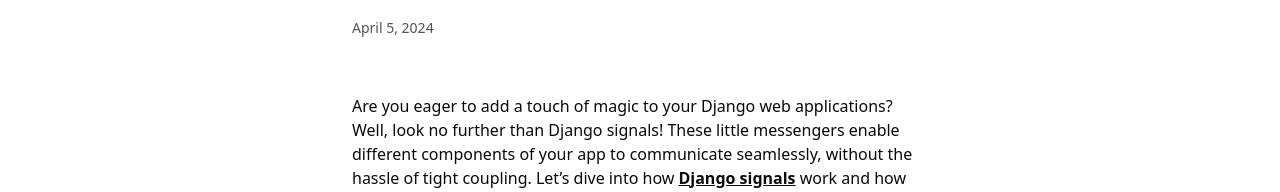
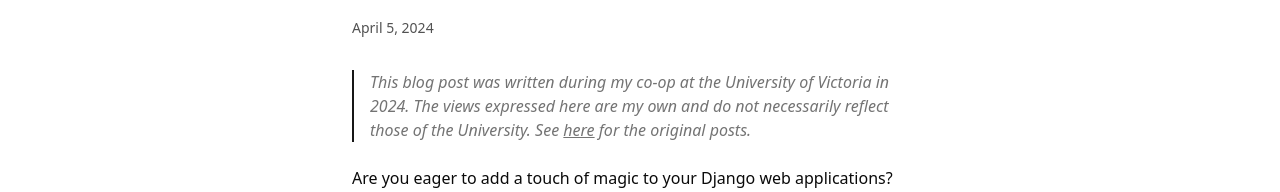
Before and after one commit to kgosal03/Personal-Portfolio-Karan-Gosal, a Next.js app: page /blogs/django-signals in a window 1280 px wide. Shown: the part 213-405 px from the top of the page. Built offline with nearby package versions, Linux system fonts and the light colour scheme.

Commit message:
add the blog post link

```diff
--- a/src/app/blogs/[slug]/page.tsx
+++ b/src/app/blogs/[slug]/page.tsx
@@ -17,8 +17,12 @@
     }));
 }
 
-export default async function BlogPage({ params }: { params: { slug: string } }) {
-  const { slug } = params;
+type BlogPageProps = {
+  params: Promise<{ slug: string }>;
+};
+
+export default async function BlogPage({ params }: BlogPageProps) {
+  const { slug } = await params;
 
   const postsDir = path.join(process.cwd(), "src/app/blogs/posts");
   const files = fs.readdirSync(postsDir);
@@ -39,12 +43,12 @@
     })
     .sort((a, b) => new Date(b.date).getTime() - new Date(a.date).getTime());
 
-  // ✅ Find current post index
+  // Find current post index
   const currentIndex = posts.findIndex((p) => p.slug === slug);
   const prevPost = currentIndex < posts.length - 1 ? posts[currentIndex + 1] : null;
   const nextPost = currentIndex > 0 ? posts[currentIndex - 1] : null;
 
-  // ✅ Load current post content
+  // Load current post content
   const filePath = path.join(postsDir, `${slug}.mdx`);
   if (!fs.existsSync(filePath)) notFound();
 
@@ -73,6 +77,25 @@
             );
           })()}
         </div>
+
+        {/* Custom blockquote */}
+        <blockquote className="border-l-2 border-primary pl-4 italic text-muted-foreground">
+          <p>
+            <em>
+              This blog post was written during my co-op at the University of
+              Victoria in 2024. The views expressed here are my own and do not
+              necessarily reflect those of the University. See{" "}
+              <a
+                target="_blank"
+                rel="noopener noreferrer"
+                href="https://arcsoft.uvic.ca/log/"
+              >
+                here
+              </a>{" "}
+              for the original posts.
+            </em>
+          </p>
+        </blockquote>
 
         {/* Blog content */}
         <div className="pt-6 prose dark:prose-invert">
```
